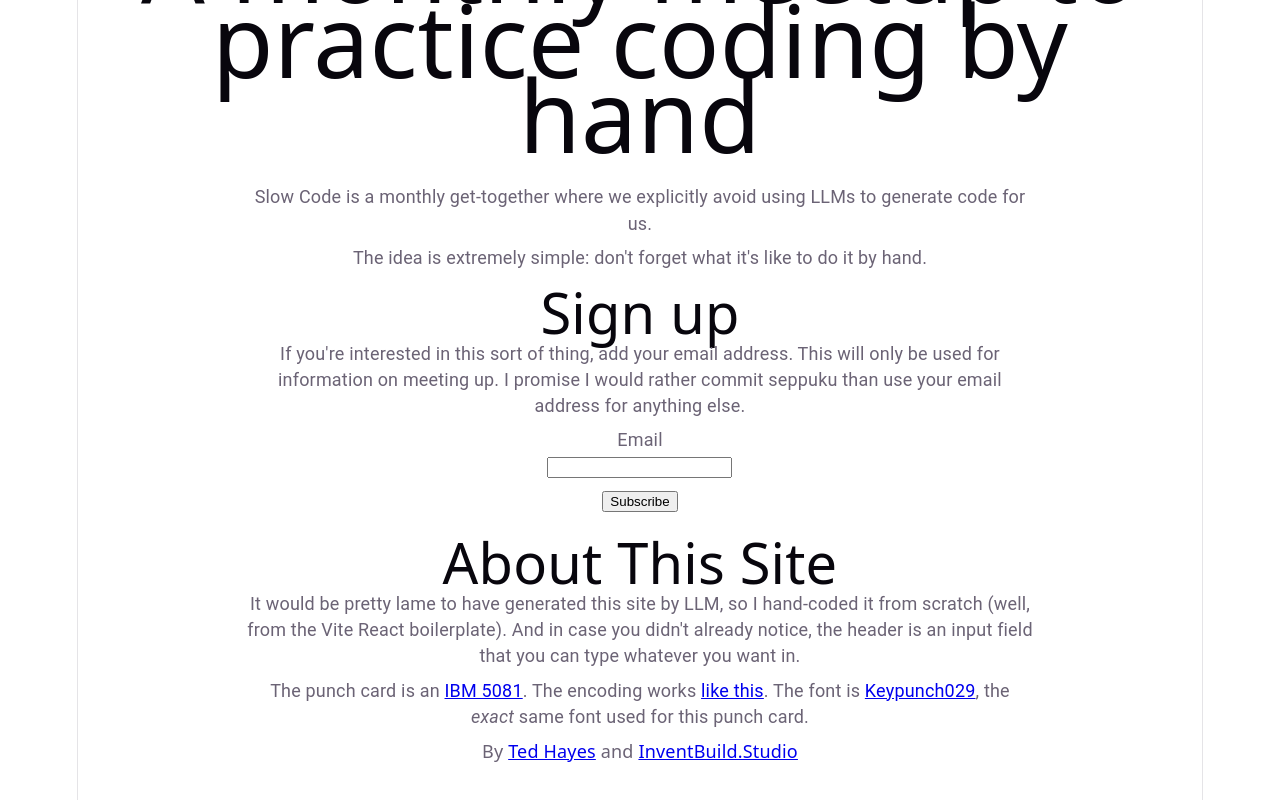
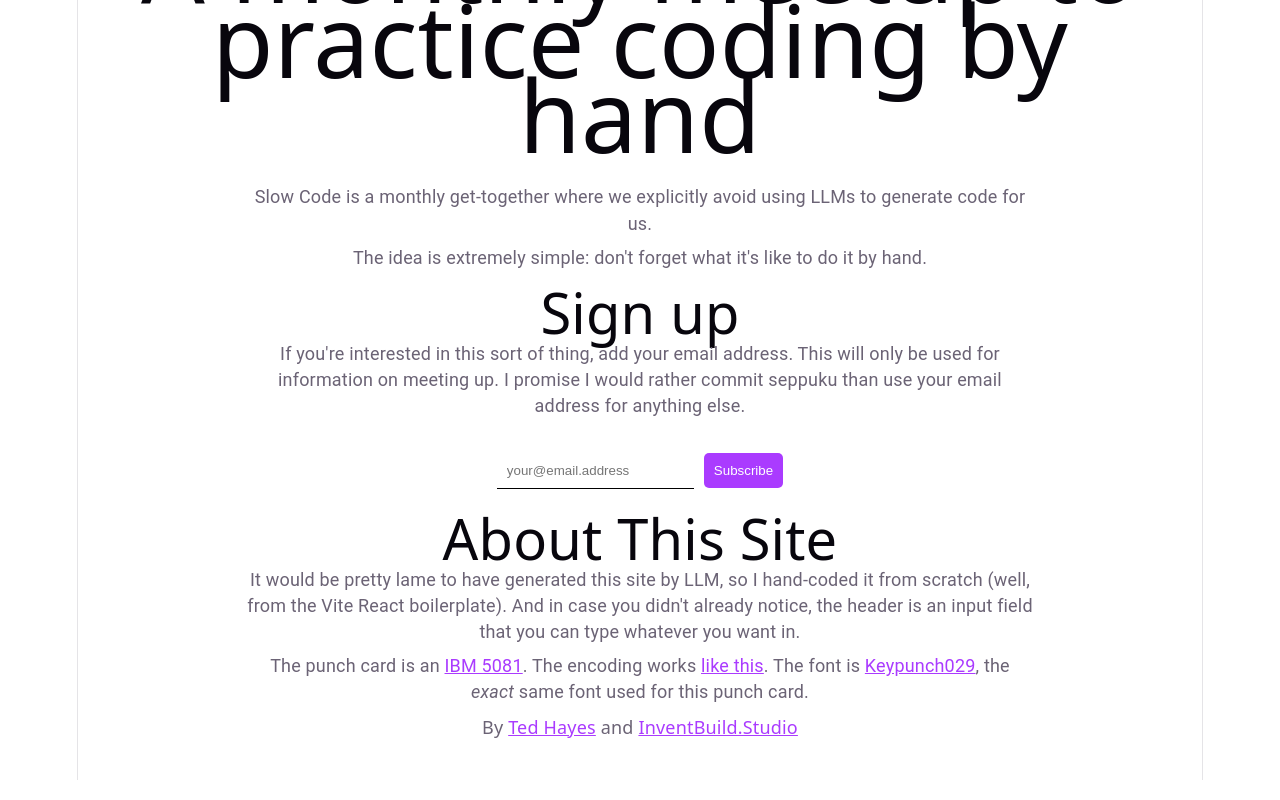
Before and after one commit to inventbuild/slowcode.dev, a React (Vite) app: page / in a window 1280 px wide. Shown: the part 910-1710 px from the top of the page. Built offline with nearby package versions, Linux system fonts and the light colour scheme; a web font is replaced by a local one.

Commit message:
style signup

```diff
--- a/src/App.tsx
+++ b/src/App.tsx
@@ -159,30 +159,28 @@ function App() {
           data-style="plain"
         >
           <p>
-            <label htmlFor="field[a793a245-c7b0-4459-89d0-40af49564cdc]">
-              Email
-            </label>
             <br />
             <input
+              className="emailSignup"
               type="email"
               name="field[a793a245-c7b0-4459-89d0-40af49564cdc]"
+              placeholder="your@email.address"
               id="field[a793a245-c7b0-4459-89d0-40af49564cdc]"
               required
             />
+            <button
+              id="button[45904d11-dea0-4568-9119-b5d4600b195e]"
+              type="submit"
+              className="submitButton"
+            >
+              Subscribe
+            </button>
           </p>
           <p
             id="success[45904d11-dea0-4568-9119-b5d4600b195e]"
             style={{ display: "none", color: "green" }}
           >
             Thank you for joining our mailing list!
-          </p>
-          <p>
-            <button
-              id="button[45904d11-dea0-4568-9119-b5d4600b195e]"
-              type="submit"
-            >
-              Subscribe
-            </button>
           </p>
         </form>
       </section>
--- a/src/index.css
+++ b/src/index.css
@@ -86,6 +86,10 @@ h2 {
   /* line-height: normal; */
 }
 
+a {
+  color: var(--accent);
+}
+
 h1 {
   font-size: 100px;
   margin: 32px 0;
@@ -148,3 +152,18 @@ code {
   resize: none;
   field-sizing: fixed;
 }
+
+.emailSignup {
+  border: none;
+  border-bottom: 1px black solid;
+  padding: 10px;
+  margin-right: 10px;
+}
+
+.submitButton {
+  background-color: var(--accent);
+  color: white;
+  border: none;
+  padding: 10px;
+  border-radius: 5px;
+}
```
